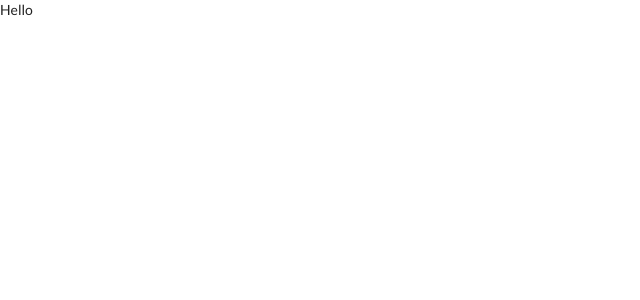
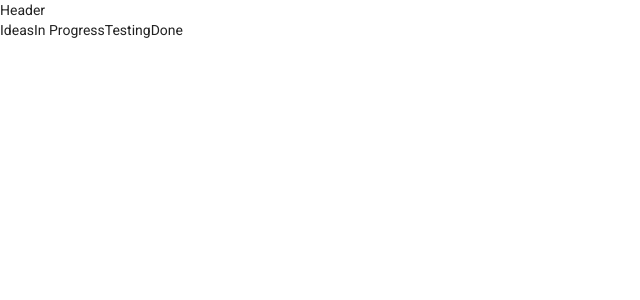
Before and after one commit to yomeshgupta/trello-board, a React app: page / in a window 1280 px wide. Shown: the top 300 px of the page, without its empty margins (0-640 px from the left). Built offline with nearby package versions, Linux system fonts and the light colour scheme.

Commit message:
Added card package, started creating basic app structure

```diff
--- a/package.json
+++ b/package.json
@@ -20,6 +20,7 @@
 	"dependencies": {
 		"prop-types": "^15.7.2",
 		"react": "^16.8.3",
+		"react-beautiful-dnd": "^11.0.5",
 		"react-dom": "^16.8.3",
 		"semantic-ui-css": "^2.4.1",
 		"semantic-ui-react": "^0.88.1"
@@ -40,6 +41,7 @@
 		"file-loader": "^4.2.0",
 		"html-webpack-plugin": "^3.2.0",
 		"mini-css-extract-plugin": "^0.5.0",
+		"node-sass": "^4.12.0",
 		"optimize-css-assets-webpack-plugin": "^5.0.1",
 		"sass-loader": "^7.1.0",
 		"style-loader": "^0.23.1",
--- a/src/components/Board.jsx
+++ b/src/components/Board.jsx
@@ -1,9 +1,30 @@
 import React, { Component } from 'react';
 
+import '../styles/board.scss';
+
 class Board extends Component {
+	constructor(props) {
+		super(props);
+		this.state = { ...this.props };
+	}
+
 	render() {
-		const { title, cards } = this.props;
-		return <p>Hello</p>;
+		const { title, tasks, lists, listOrder } = this.state;
+		return (
+			<div className="board-wrapper">
+				<div className="board-header">Header</div>
+				<div id="board">
+					{listOrder.map(listId => {
+						const list = lists[listId];
+						return (
+							<div className="list" key={`list-${list.id}`}>
+								{list.title}
+							</div>
+						);
+					})}
+				</div>
+			</div>
+		);
 	}
 }
 
--- a/src/components/Home.jsx
+++ b/src/components/Home.jsx
@@ -4,6 +4,6 @@ import Board from './Board';
 
 import 'semantic-ui-css/semantic.min.css';
 
-const Home = () => <Board key={Data.id} {...Data} />;
+const Home = () => <Board {...Data} />;
 
 export default Home;
--- a/src/index.jsx
+++ b/src/index.jsx
@@ -1,6 +1,8 @@
 import React from 'react';
 import ReactDOM from 'react-dom';
+
 import Home from './components/Home';
+import './styles/base.scss';
 
 const App = () => <Home />;
 
--- /dev/null
+++ b/src/styles/base.scss
@@ -0,0 +1,5 @@
+* {
+	margin: 0;
+	padding: 0;
+	font-family: 'Roboto';
+}
--- /dev/null
+++ b/src/styles/board.scss
@@ -0,0 +1,12 @@
+.board-wrapper {
+	display: flex;
+	flex-direction: column;
+}
+
+.board-header,
+#board {
+	width: 100%;
+	display: flex;
+	flex-direction: row;
+	align-items: flex-start;
+}
```
Also changed, not shown: 1 other file (tests, documents, lock files or other folders).
